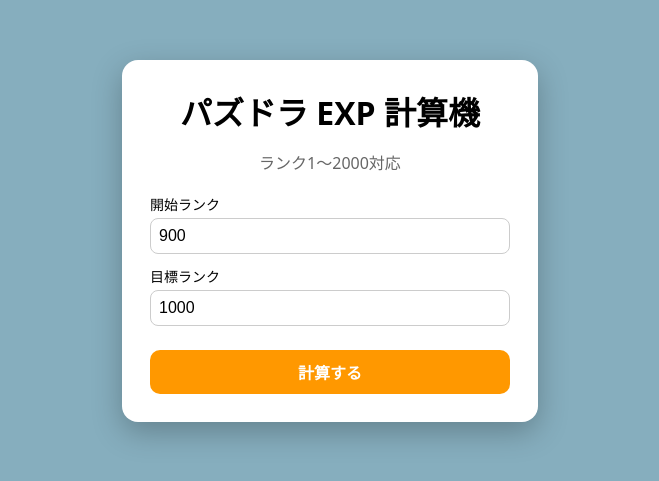
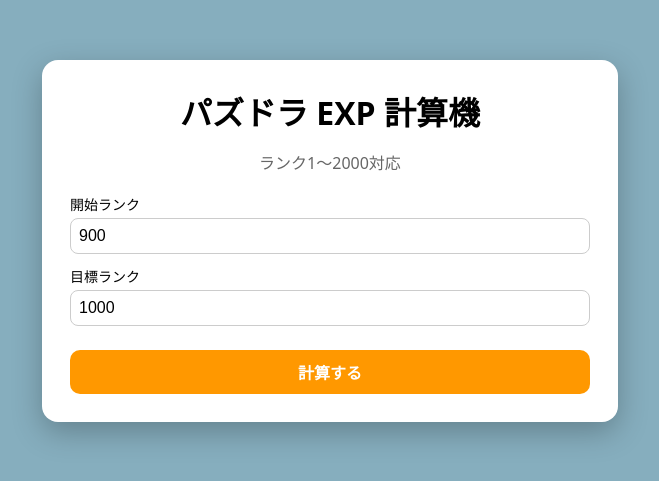
Before and after one commit to onnasann/react-kadai, a React (Vite) app: page / in a window 1280 px wide. Shown: the part 159-640 px from the top of the page, without its empty margins (310-969 px from the left). Built offline with nearby package versions, Linux system fonts and the light colour scheme.

Commit message:
Increase card width from 360px to 520px

```diff
--- a/src/style.css
+++ b/src/style.css
@@ -15,7 +15,7 @@
   background: #fff;
   border-radius: 16px;
   padding: 28px;
-  width: 360px;
+  width: 520px;
   box-shadow: 0 10px 30px rgba(0,0,0,0.25);
 }
 
```
